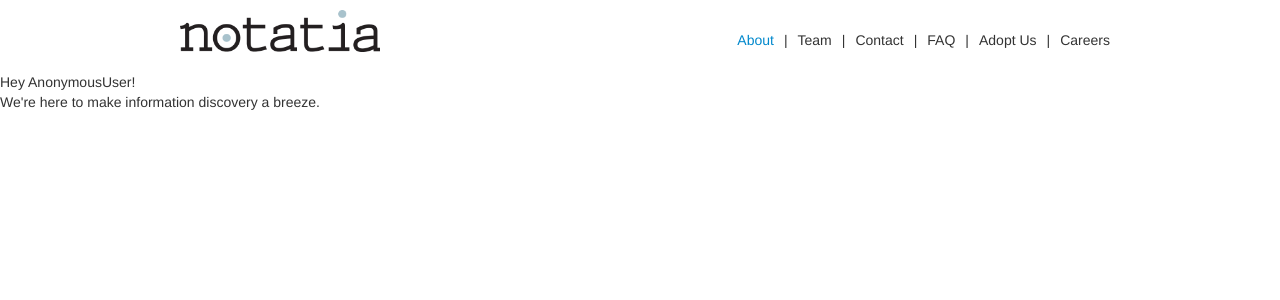
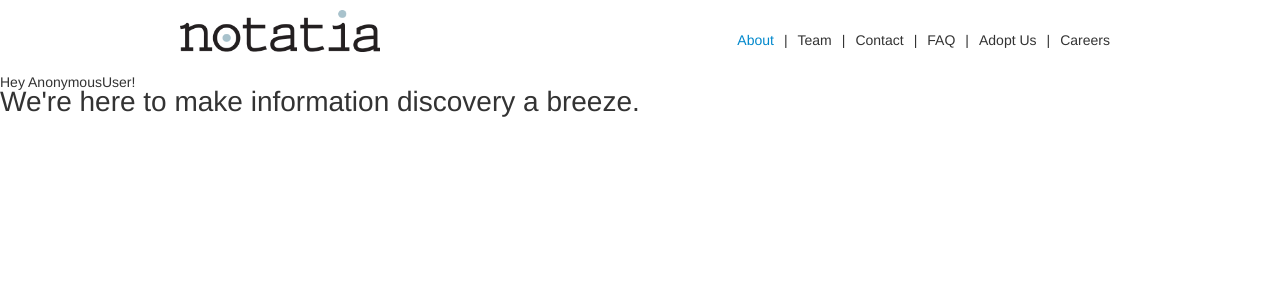
Before and after one commit to etanzapinsky/notatia, a Django app: page /about/ in a window 1280 px wide. Shown: the top 300 px of the page. Run offline with Django 3.2, Linux system fonts and the light colour scheme; some libraries are stand-ins or nearby versions.

Commit message:
formatting about.html

```diff
--- a/webapp/web/static/css/style.css
+++ b/webapp/web/static/css/style.css
@@ -55,3 +55,9 @@ button {
 	border-style: none;
 	font-size: 1.5em;
 }
+
+#info {
+	float: center;
+	font-size: 2em;
+
+}
--- a/webapp/web/templates/about.html
+++ b/webapp/web/templates/about.html
@@ -5,5 +5,5 @@
 {% csrf_token %}
 <div>Hey {{ user }}!</div>
 
-<p> We're here to make information discovery a breeze. </p>
+<p id = "info"> We're here to make information discovery a breeze. </p>
 {% endblock %}
```
